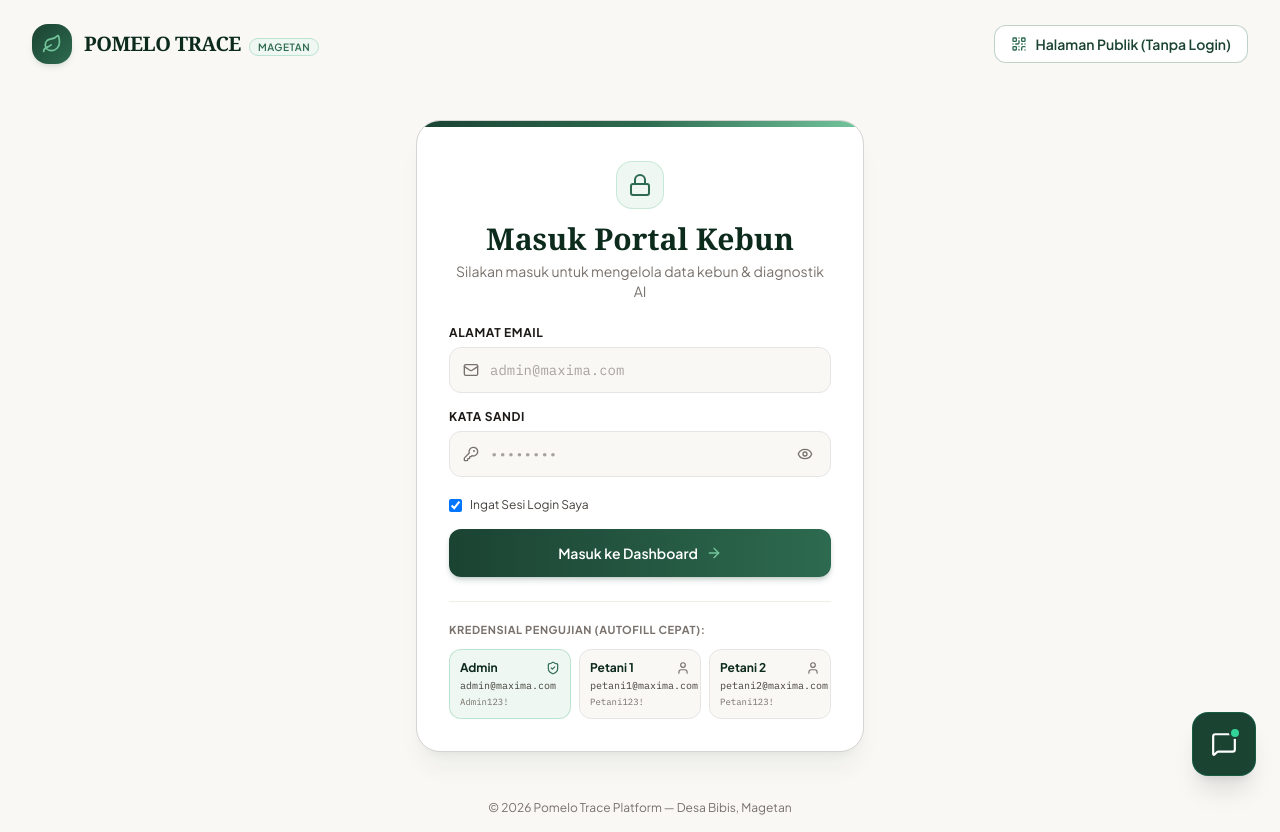
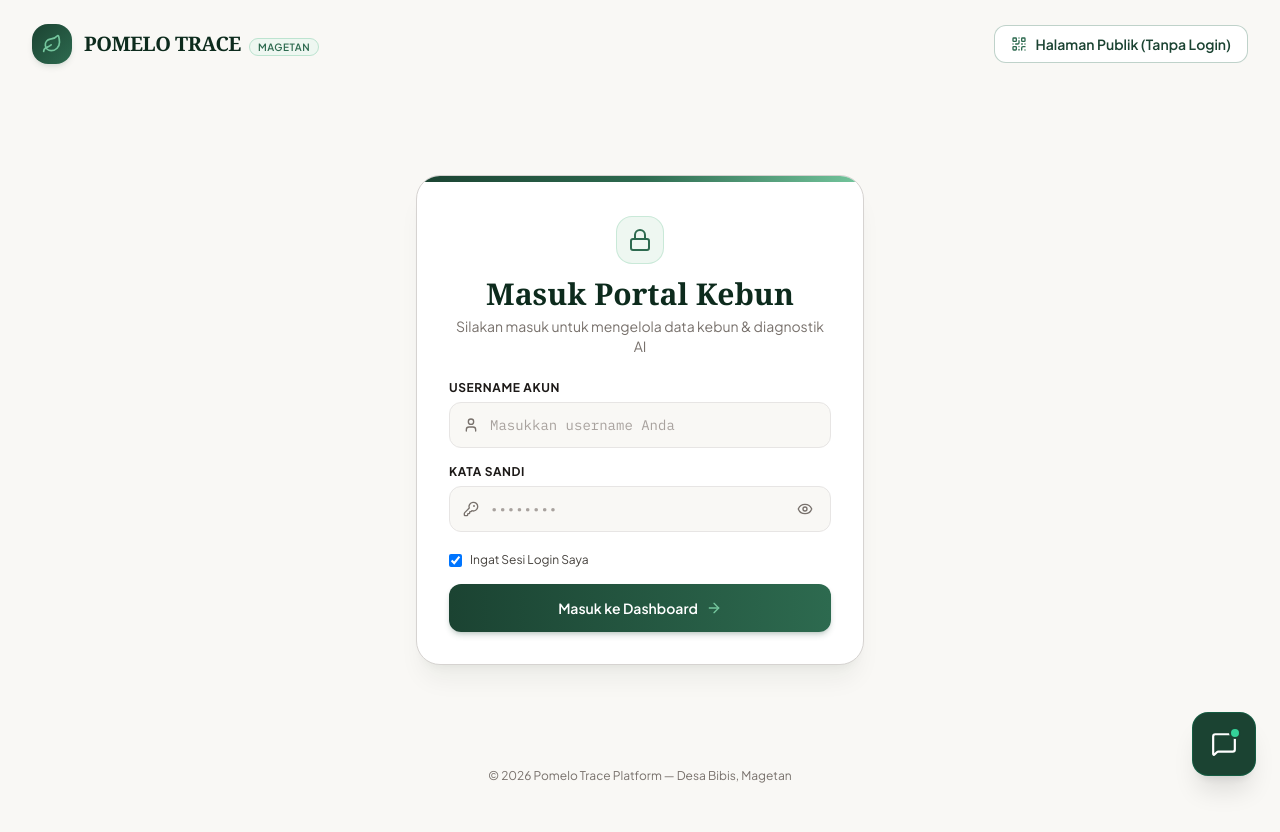
Before and after one commit to kevidn/maxima, a React (Vite) app: page /login in a window 1280 px wide. After the commit the page ends 800 px from the top, so only its background shows below. Built offline with nearby package versions, Linux system fonts and the light colour scheme; a web font is replaced by a local one.

Commit message:
delete kredensial pengujian login page

```diff
--- a/src/pages/AdminDashboard.jsx
+++ b/src/pages/AdminDashboard.jsx
@@ -728,12 +728,6 @@ function LoginPage({ onLoginSuccess }) {
     }
   }
 
-  const handlePreset = (u, p) => {
-    setUsername(u)
-    setPassword(p)
-    setErrorMsg('')
-  }
-
   return (
     <div className="min-h-screen bg-[#f4f1ea] flex flex-col justify-center items-center p-4 sm:p-6 relative overflow-hidden">
       {/* Subtle background glow */}
@@ -777,7 +771,7 @@ function LoginPage({ onLoginSuccess }) {
                 required
                 value={username}
                 onChange={(e) => setUsername(e.target.value)}
-                placeholder="Contoh: admin atau petani1"
+                placeholder="Masukkan username Anda"
                 className="w-full bg-stone-50 border border-stone-300 rounded-xl px-4 py-3 text-stone-900 text-sm focus:outline-none focus:border-forest-700 focus:bg-white transition-colors"
               />
             </div>
@@ -792,29 +786,6 @@ function LoginPage({ onLoginSuccess }) {
                 placeholder="••••••••"
                 className="w-full bg-stone-50 border border-stone-300 rounded-xl px-4 py-3 text-stone-900 text-sm focus:outline-none focus:border-forest-700 focus:bg-white transition-colors"
               />
-            </div>
-
-            {/* Quick Presets */}
-            <div>
-              <span className="block font-mono text-[10px] text-stone-400 uppercase font-bold tracking-wider mb-1.5">
-                Akses Cepat Pengujian:
-              </span>
-              <div className="grid grid-cols-2 gap-2">
-                <button
-                  type="button"
-                  onClick={() => handlePreset('admin', 'Admin123!')}
-                  className="text-[11px] font-mono font-bold text-forest-800 bg-forest-50 border border-forest-200 px-3 py-2 rounded-xl hover:bg-forest-100 transition-colors text-left cursor-pointer"
-                >
-                  👑 Admin (admin)
-                </button>
-                <button
-                  type="button"
-                  onClick={() => handlePreset('petani1', 'Petani123!')}
-                  className="text-[11px] font-mono font-bold text-amber-800 bg-amber-50 border border-amber-200 px-3 py-2 rounded-xl hover:bg-amber-100 transition-colors text-left cursor-pointer"
-                >
-                  🧑‍🌾 Petani (petani1)
-                </button>
-              </div>
             </div>
 
             <button
--- a/src/pages/LoginPage.jsx
+++ b/src/pages/LoginPage.jsx
@@ -21,7 +21,7 @@ export default function LoginPage() {
   // Where user was trying to go before redirecting to login
   const from = location.state?.from?.pathname || '/admin'
 
-  const [email, setEmail] = useState('')
+  const [username, setUsername] = useState('')
   const [password, setPassword] = useState('')
   const [showPassword, setShowPassword] = useState(false)
   const [remember, setRemember] = useState(true)
@@ -32,8 +32,8 @@ export default function LoginPage() {
 
   const handleLoginSubmit = async (e) => {
     e?.preventDefault()
-    if (!email || !password) {
-      setErrorMessage('Silakan isi email dan kata sandi Anda.')
+    if (!username.trim() || !password) {
+      setErrorMessage('Silakan isi username dan kata sandi Anda.')
       return
     }
 
@@ -42,28 +42,22 @@ export default function LoginPage() {
     setIsLoading(true)
 
     try {
-      const res = await loginFarmer(email, password)
+      const res = await loginFarmer(username.trim(), password)
       if (res.success && res.token) {
         setAuthToken(res.token, remember)
-        setSuccessMessage(`Login berhasil! Selamat datang kembali, ${res.user?.name || 'Admin'}.`)
+        setSuccessMessage(`Login berhasil! Selamat datang kembali, ${res.user?.name || 'Pengguna'}.`)
 
         setTimeout(() => {
           navigate(from, { replace: true })
         }, 600)
       } else {
-        setErrorMessage(res.message || 'Kombinasi email atau kata sandi tidak valid.')
+        setErrorMessage(res.message || 'Kombinasi username atau kata sandi tidak valid.')
       }
     } catch (err) {
       setErrorMessage('Terjadi kesalahan koneksi ke server. Silakan coba beberapa saat lagi.')
     } finally {
       setIsLoading(false)
     }
-  }
-
-  const handleAutofill = (demoEmail, demoPassword) => {
-    setEmail(demoEmail)
-    setPassword(demoPassword)
-    setErrorMessage('')
   }
 
   return (
@@ -148,15 +142,15 @@ export default function LoginPage() {
             <form onSubmit={handleLoginSubmit} className="space-y-4">
               <div>
                 <label className="block text-xs font-bold text-[#1c1917] mb-1.5 uppercase tracking-wider">
-                  Alamat Email
+                  Username Akun
                 </label>
                 <div className="relative">
-                  <Mail className="w-4 h-4 text-[#78716c] absolute left-3.5 top-1/2 -translate-y-1/2" />
+                  <User className="w-4 h-4 text-[#78716c] absolute left-3.5 top-1/2 -translate-y-1/2" />
                   <input
-                    type="email"
-                    value={email}
-                    onChange={(e) => setEmail(e.target.value)}
-                    placeholder="admin@maxima.com"
+                    type="text"
+                    value={username}
+                    onChange={(e) => setUsername(e.target.value)}
+                    placeholder="Masukkan username Anda"
                     required
                     className="w-full pl-10 pr-4 py-3 rounded-xl bg-[#f9f8f5] border border-[#e7e5e4] text-[#1c1917] text-sm placeholder-[#a8a29e] focus:outline-none focus:border-[#2d6a4f] focus:ring-2 focus:ring-[#74c69d]/30 transition-all font-mono"
                   />
@@ -222,53 +216,6 @@ export default function LoginPage() {
                 )}
               </button>
             </form>
-
-            {/* Demo Quick Autofill Chips */}
-            <div className="mt-6 pt-5 border-t border-[#f0ede6]">
-              <p className="text-[11px] font-bold text-[#78716c] uppercase tracking-wider mb-2.5">
-                Kredensial Pengujian (Autofill Cepat):
-              </p>
-              <div className="grid grid-cols-1 sm:grid-cols-3 gap-2">
-                <button
-                  type="button"
-                  onClick={() => handleAutofill('admin@maxima.com', 'Admin123!')}
-                  className="p-2.5 rounded-xl bg-[#eef7f1] hover:bg-[#d8f3dc] border border-[#74c69d]/40 text-left transition-all group"
-                >
-                  <div className="flex items-center justify-between mb-0.5">
-                    <span className="text-xs font-bold text-[#0d2b1d]">Admin</span>
-                    <ShieldCheck className="w-3.5 h-3.5 text-[#2d6a4f]" />
-                  </div>
-                  <p className="text-[10px] text-[#44403c] font-mono">admin@maxima.com</p>
-                  <p className="text-[9px] text-[#78716c] font-mono mt-0.5">Admin123!</p>
-                </button>
-
-                <button
-                  type="button"
-                  onClick={() => handleAutofill('petani1@maxima.com', 'Petani123!')}
-                  className="p-2.5 rounded-xl bg-[#f9f8f5] hover:bg-[#eef7f1] border border-[#e7e5e4] text-left transition-all group"
-                >
-                  <div className="flex items-center justify-between mb-0.5">
-                    <span className="text-xs font-bold text-[#0d2b1d]">Petani 1</span>
-                    <User className="w-3.5 h-3.5 text-[#78716c]" />
-                  </div>
-                  <p className="text-[10px] text-[#44403c] font-mono">petani1@maxima.com</p>
-                  <p className="text-[9px] text-[#78716c] font-mono mt-0.5">Petani123!</p>
-                </button>
-
-                <button
-                  type="button"
-                  onClick={() => handleAutofill('petani2@maxima.com', 'Petani123!')}
-                  className="p-2.5 rounded-xl bg-[#f9f8f5] hover:bg-[#eef7f1] border border-[#e7e5e4] text-left transition-all group"
-                >
-                  <div className="flex items-center justify-between mb-0.5">
-                    <span className="text-xs font-bold text-[#0d2b1d]">Petani 2</span>
-                    <User className="w-3.5 h-3.5 text-[#78716c]" />
-                  </div>
-                  <p className="text-[10px] text-[#44403c] font-mono">petani2@maxima.com</p>
-                  <p className="text-[9px] text-[#78716c] font-mono mt-0.5">Petani123!</p>
-                </button>
-              </div>
-            </div>
           </motion.div>
         </div>
       </main>
```
